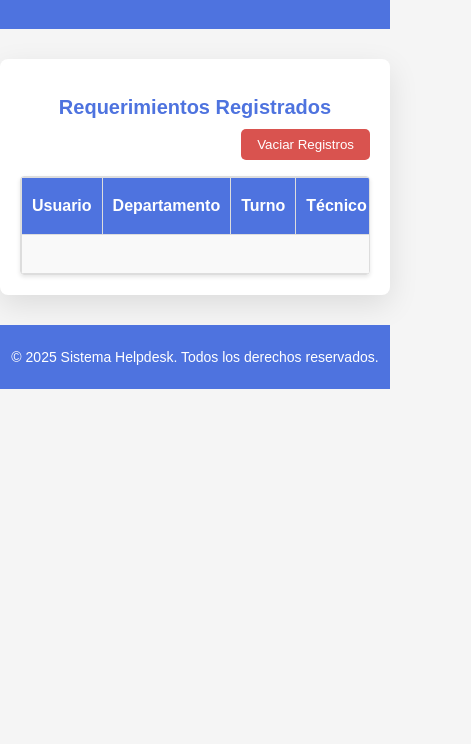
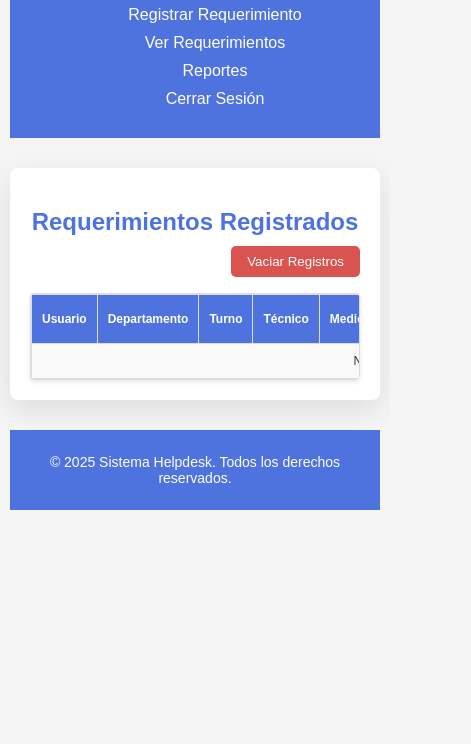
Before and after one commit to mandrakeec/Web, a plain HTML site: page ver_requerimientos.html in a window 390 px wide. Shown: the part 100-844 px from the top of the page, 471 px wide, since content can reach past the window. Drawn offline with Linux system fonts and the light colour scheme.

Commit message:
Update styles.css

```diff
--- a/styles.css
+++ b/styles.css
@@ -271,7 +271,7 @@ footer p {
   color: #fff;
 }
 
-/* Media Queries */
+/* Media Queries
 @media (max-width: 480px) {
   header h1 {
     font-size: 20px;
@@ -284,4 +284,26 @@ footer p {
   main h2 {
     font-size: 20px;
   }
+}*/
+/* Estilo para pantallas pequeñas (celulares) */
+@media (max-width: 768px) {
+  body {
+    font-size: 14px;
+    padding: 10px;
+  }
+
+  nav .menu {
+    flex-direction: column;
+    gap: 10px;
+    text-align: center;
+  }
+
+  table {
+    font-size: 12px;
+  }
+
+  .container {
+    padding: 15px;
+    margin: 0 auto;
+  }
 }
```
